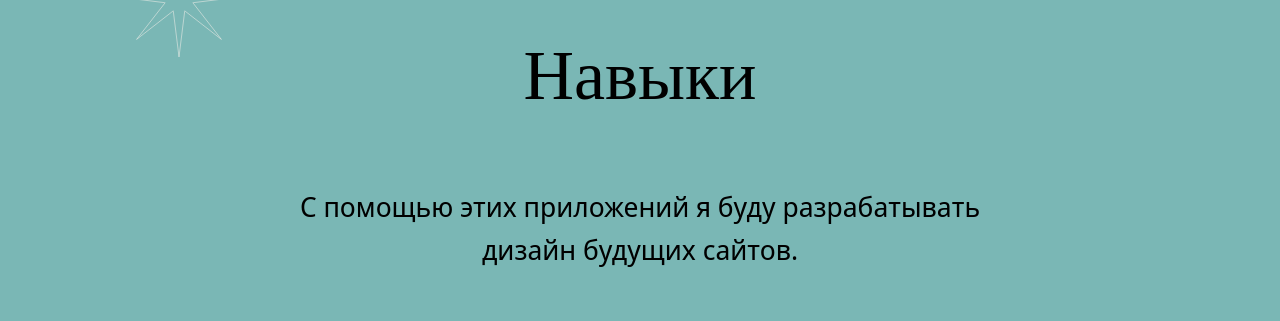
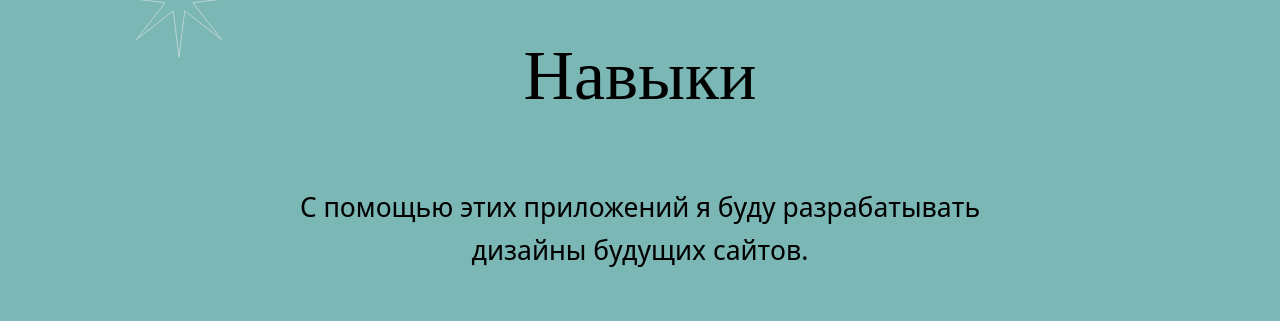
Before and after one commit to Wookkie/Visit_card, a plain HTML site: page index.html in a window 1280 px wide. Shown: the part 2209-2530 px from the top of the page. Drawn offline with nearby package versions, Linux system fonts and the light colour scheme; a web font is replaced by a local one.

Commit message:
Update index.html

```diff
--- a/index.html
+++ b/index.html
@@ -115,7 +115,7 @@
 
   <div class="skills__content">
 
-      <p class="skills_text" >С помощью этих приложений я буду разрабатывать дизайн будущих сайтов.</p>
+      <p class="skills_text" >С помощью этих приложений я буду разрабатывать дизайны будущих сайтов.</p>
       <div class="skills__content_icon">
 
           <img src="img.desktop/fg.logo.svg" alt="figma">
```
